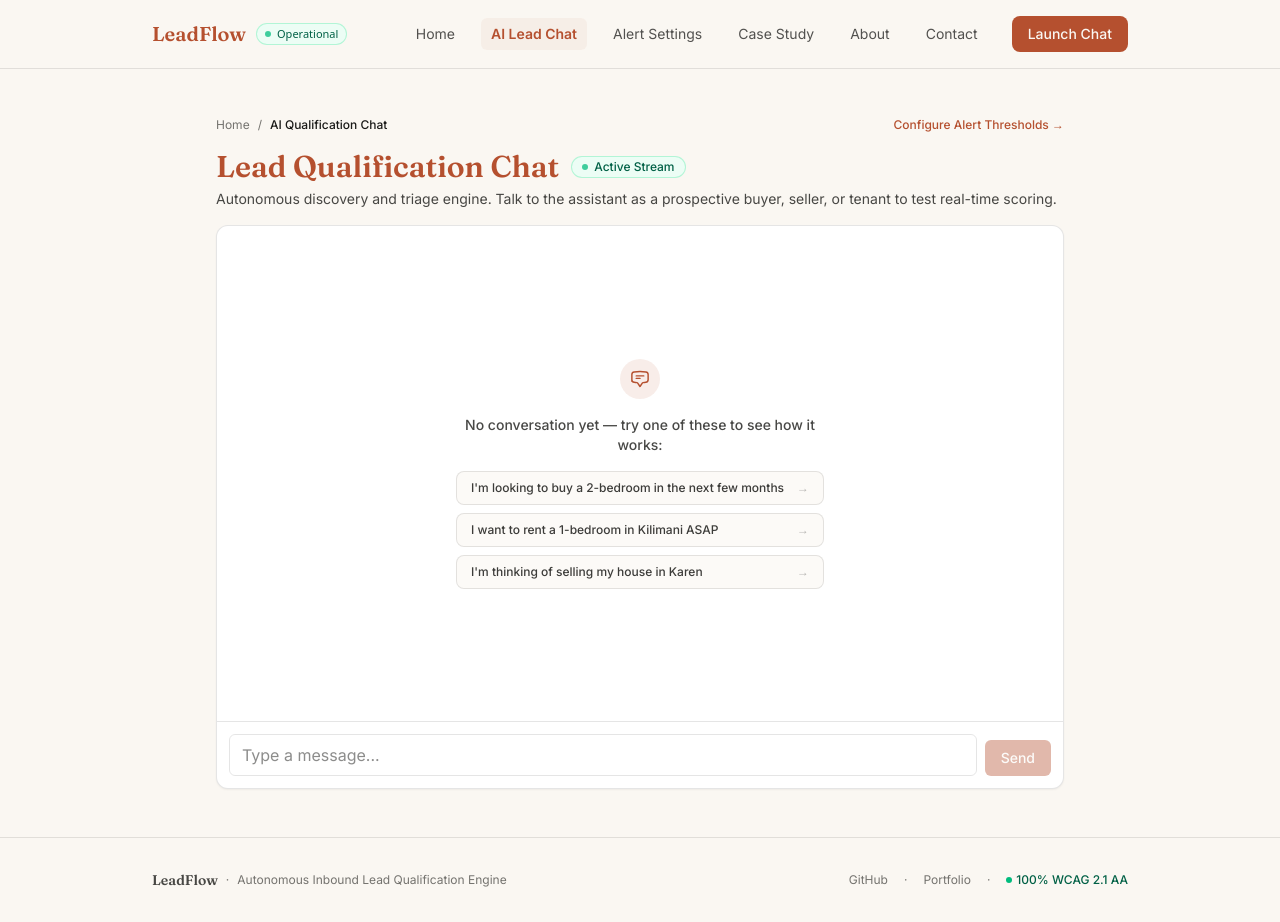
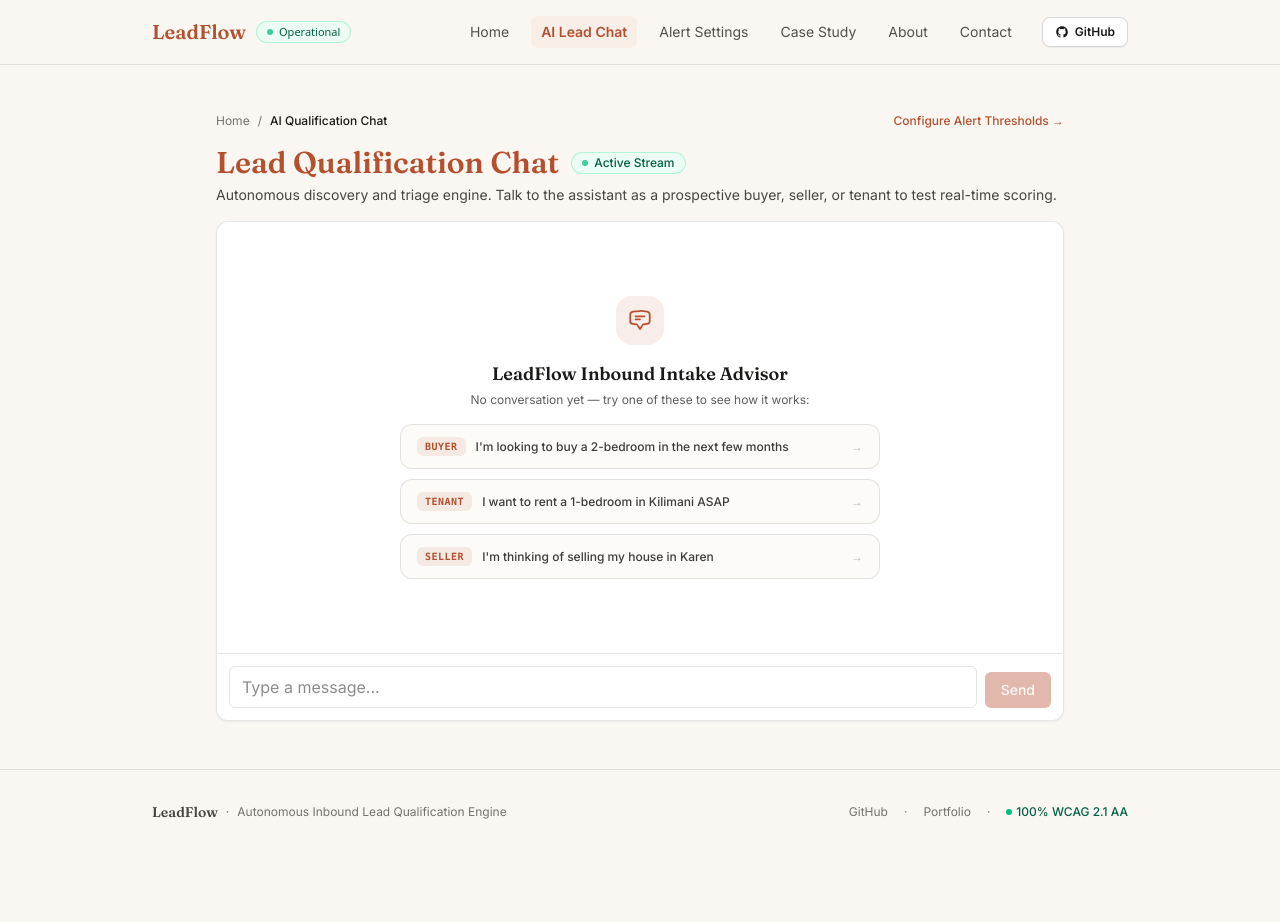
Before and after one commit to Philip8q/leadflow, a Next.js app: page /demo/lead-chat in a window 1280 px wide. After the commit the page ends 854 px from the top, so only its background shows below. Built offline with nearby package versions, Linux system fonts and the light colour scheme.

Commit message:
fix(ui): elevate prompt cards with category tags, fix card 2 icon, and add github navbar button

```diff
--- a/app/demo/lead-chat/page.jsx
+++ b/app/demo/lead-chat/page.jsx
@@ -84,7 +84,7 @@ export default function LeadChatPage() {
     !lastMessage.parts.some(isRenderablePart);
 
   return (
-    <div className="flex h-[calc(100dvh-8rem)] flex-col gap-4">
+    <div className="flex min-h-[600px] h-[calc(100vh-12rem)] flex-col gap-4">
       {/* Breadcrumb Navigation & Controls */}
       <div className="flex flex-col sm:flex-row sm:items-center sm:justify-between gap-2">
         <nav aria-label="Breadcrumb" className="flex items-center gap-2 text-xs text-text/60">
@@ -126,29 +126,47 @@ export default function LeadChatPage() {
           className="flex min-h-0 flex-1 flex-col gap-3 overflow-y-auto overscroll-contain p-4"
         >
           {messages.length === 0 && (
-            <div className="m-auto flex w-full max-w-sm flex-col items-center gap-4 text-center p-2">
-              <div className="h-10 w-10 rounded-full bg-main/10 flex items-center justify-center text-main">
-                <svg className="w-5 h-5" fill="none" viewBox="0 0 24 24" stroke="currentColor" strokeWidth={1.75} aria-hidden="true">
+            <div className="m-auto flex w-full max-w-lg flex-col items-center gap-4 text-center p-4">
+              <div className="h-12 w-12 rounded-2xl bg-main/10 flex items-center justify-center text-main shadow-2xs">
+                <svg className="w-6 h-6" fill="none" viewBox="0 0 24 24" stroke="currentColor" strokeWidth={1.75} aria-hidden="true">
                   <path strokeLinecap="round" strokeLinejoin="round" d="M7.5 8.25h9m-9 3H12m-9.75 1.51c0 1.6 1.123 2.994 2.707 3.227 1.129.166 2.27.293 3.423.379.35.026.67.21.865.501L12 21l2.755-4.133a1.14 1.14 0 01.865-.501 48.172 48.172 0 003.423-.379c1.584-.233 2.707-1.626 2.707-3.228V6.741c0-1.602-1.123-2.995-2.707-3.228A48.394 48.394 0 0012 3c-2.392 0-4.744.175-7.043.513C3.373 3.746 2.25 5.14 2.25 6.741v8.018z" />
                 </svg>
               </div>
-              <p className="text-sm font-medium text-text/80">
-                No conversation yet &mdash; try one of these to see how it
-                works:
+
+              <div>
+                <h2 className="font-heading text-lg font-semibold text-text">
+                  LeadFlow Inbound Intake Advisor
+                </h2>
+                <p className="text-xs text-text/70 mt-1 max-w-md">
+                  No conversation yet &mdash; try one of these to see how it works:
                 </p>
-              <div className="flex w-full flex-col gap-2">
-                {EXAMPLE_PROMPTS.map((example) => (
+              </div>
+
+              <div className="flex w-full flex-col gap-2.5 text-left">
+                {EXAMPLE_PROMPTS.map((example, idx) => {
+                  const tag = idx === 0 ? "BUYER" : idx === 1 ? "TENANT" : "SELLER";
+                  return (
                     <button
                       key={example}
                       type="button"
                       onClick={() => fillExample(example)}
                       aria-label={`Prompt starter: ${example}`}
-                    className="group flex w-full items-center justify-between rounded-lg border border-black/10 bg-bg/60 px-3.5 py-2 text-left text-xs font-medium text-text/85 hover:border-main/40 hover:bg-white hover:text-main hover:shadow-xs transition-all duration-150 focus-visible:outline-2 focus-visible:outline-main focus-visible:outline-offset-2"
+                      className="group flex w-full items-center justify-between gap-3 rounded-xl border border-black/10 bg-bg/50 px-4 py-3 text-left hover:border-main/50 hover:bg-white hover:shadow-xs transition-all duration-150 focus-visible:outline-2 focus-visible:outline-main focus-visible:outline-offset-2"
                     >
-                    <span>{example}</span>
-                    <span className="text-text/30 group-hover:text-main group-hover:translate-x-0.5 transition-all">→</span>
+                      <div className="flex items-center gap-2.5 min-w-0">
+                        <span className="shrink-0 rounded-md bg-main/10 px-2 py-0.5 text-[10px] font-bold tracking-wider text-main font-mono">
+                          {tag}
+                        </span>
+                        <span className="text-xs font-medium text-text/85 truncate group-hover:text-main transition-colors">
+                          {example}
+                        </span>
+                      </div>
+                      <span className="text-text/30 group-hover:text-main group-hover:translate-x-0.5 transition-all text-xs font-bold shrink-0">
+                        →
+                      </span>
                     </button>
-                ))}
+                  );
+                })}
               </div>
             </div>
           )}
--- a/app/page.js
+++ b/app/page.js
@@ -18,7 +18,7 @@ export default function HomePage() {
             href="/demo/lead-chat"
             className="inline-flex items-center justify-center rounded-lg bg-main px-6 py-3.5 font-body font-semibold text-bg shadow-sm hover:opacity-90 transition-opacity focus-visible:outline-2 focus-visible:outline-main focus-visible:outline-offset-2"
           >
-            Launch Live AI Qualification Demo →
+            Launch Qualification Demo →
           </Link>
           <Link
             href="/demo"
@@ -52,7 +52,7 @@ export default function HomePage() {
         <div className="group flex flex-col gap-3 rounded-xl border border-black/10 bg-white p-6 shadow-xs hover:border-black/20 hover:shadow-md hover:-translate-y-0.5 transition-all duration-200">
           <div className="w-10 h-10 rounded-lg bg-main/10 flex items-center justify-center text-main">
             <svg className="w-5 h-5" fill="none" viewBox="0 0 24 24" stroke="currentColor" strokeWidth={1.75} aria-hidden="true">
-              <path strokeLinecap="round" strokeLinejoin="round" d="M3 13.125C3 12.504 3.504 12 4.125 12h2.25c.621 0 1.125.504 1.125 1.125v6.75C7.5 20.496 6.996 21 6.375 21h-2.25A1.125 1.125 0 013 19.875v-6.75zM9.75 8.625c0-.621.504-1.125 1.125-1.125h2.25c.621 0 1.125.504 1.125 1.125v11.25c0 .621-.504 1.125-1.125 1.125h-2.25a1.125 1.125-1.125V8.625zM16.5 4.125c0-.621.504-1.125 1.125-1.125h2.25C20.496 3 21 3.504 21 4.125v15.75c0 .621-.504 1.125-1.125 1.125h-2.25a1.125 1.125-1.125V4.125z" />
+              <path strokeLinecap="round" strokeLinejoin="round" d="M10.5 6h9.75M10.5 6a1.5 1.5 0 11-3 0m3 0a1.5 1.5 0 10-3 0M3.75 6H7.5m3 12h9.75m-9.75 0a1.5 1.5 0 01-3 0m3 0a1.5 1.5 0 00-3 0m-3.75 0H7.5m9-6h3.75m-3.75 0a1.5 1.5 0 01-3 0m3 0a1.5 1.5 0 00-3 0m-9.75 0h9.75" />
             </svg>
           </div>
           <h3 className="font-heading text-xl font-semibold text-text">
@@ -109,16 +109,23 @@ export default function HomePage() {
       <section className="flex flex-col gap-4 border-t border-black/10 pt-10">
         <div className="flex flex-col sm:flex-row sm:items-center justify-between gap-4">
           <div>
+            <div className="flex items-center gap-2 mb-1.5">
+              <span className="rounded bg-black/5 px-2 py-0.5 text-[10px] font-mono font-semibold uppercase tracking-wider text-text/70">
+                Architecture Brief
+              </span>
+              <span className="text-xs text-text/40">·</span>
+              <span className="text-xs text-text/60">Zod Tool Contract</span>
+            </div>
             <h2 className="font-heading text-2xl font-semibold text-text">
               Engineering Architecture & Case Study
             </h2>
-            <p className="text-sm text-text/75 mt-1">
-              Deep dive into how we decoupled conversational entity extraction from deterministic scoring.
+            <p className="text-sm text-text/75 mt-1 max-w-xl">
+              Deep dive into how we decoupled conversational entity extraction from deterministic scoring to eliminate model hallucinations.
             </p>
           </div>
           <Link
             href="/case-study"
-            className="group inline-flex items-center gap-1 text-sm font-semibold text-main hover:underline"
+            className="group inline-flex shrink-0 items-center gap-1 text-sm font-semibold text-main hover:underline"
           >
             <span>Read Full Case Study</span>
             <span className="inline-block transition-transform duration-200 group-hover:translate-x-1">→</span>
--- a/components/Nav.jsx
+++ b/components/Nav.jsx
@@ -26,7 +26,7 @@ function Nav() {
             className="font-heading text-xl font-semibold text-main rounded focus-visible:outline-2 focus-visible:outline-main focus-visible:outline-offset-2 flex items-center gap-2.5"
           >
             <span>LeadFlow</span>
-            <span className="inline-flex items-center gap-1.5 text-[11px] font-sans font-medium text-emerald-800 bg-emerald-50 px-2 py-0.5 rounded-full border border-emerald-200/80">
+            <span className="inline-flex items-center gap-1.5 text-[11px] font-sans font-medium text-emerald-800 bg-emerald-50 px-2.5 py-0.5 rounded-full border border-emerald-200/80">
               <span className="h-1.5 w-1.5 rounded-full bg-emerald-500 animate-pulse" aria-hidden="true" />
               Operational
             </span>
@@ -48,7 +48,7 @@ function Nav() {
         <nav
           id="primary-nav"
           aria-label="Primary navigation"
-          className={`${open ? "flex" : "hidden"} absolute left-0 right-0 top-[65px] flex-col gap-4 border-b border-black/10 bg-bg px-6 py-6 shadow-lg sm:static sm:flex sm:flex-row sm:items-center sm:gap-4 sm:border-none sm:bg-transparent sm:p-0 sm:shadow-none`}
+          className={`${open ? "flex" : "hidden"} absolute left-0 right-0 top-[65px] flex-col gap-4 border-b border-black/10 bg-bg px-6 py-6 shadow-lg sm:static sm:flex sm:flex-row sm:items-center sm:gap-3 sm:border-none sm:bg-transparent sm:p-0 sm:shadow-none`}
         >
           {LINKS.map((link) => {
             const isActive = pathname === link.href;
@@ -68,13 +68,18 @@ function Nav() {
             );
           })}
 
-          <Link
-            href="/demo/lead-chat"
-            className="inline-flex items-center justify-center rounded-lg bg-main px-4 py-2 text-sm font-medium text-bg hover:opacity-90 active:scale-98 transition-all focus-visible:outline-2 focus-visible:outline-main focus-visible:outline-offset-2 sm:ml-2"
+          <a
+            href="https://github.com/Philip8q/leadflow"
+            target="_blank"
+            rel="noopener noreferrer"
+            className="inline-flex items-center gap-1.5 rounded-lg border border-black/15 bg-white px-3 py-1.5 text-xs font-semibold text-text hover:bg-black/5 hover:border-black/30 transition-all focus-visible:outline-2 focus-visible:outline-main focus-visible:outline-offset-2 sm:ml-2 shadow-2xs"
             onClick={() => setOpen(false)}
           >
-            Launch Chat
-          </Link>
+            <svg className="w-3.5 h-3.5" viewBox="0 0 24 24" fill="currentColor" aria-hidden="true">
+              <path fillRule="evenodd" clipRule="evenodd" d="M12 2C6.477 2 2 6.484 2 12.017c0 4.425 2.865 8.18 6.839 9.504.5.092.682-.217.682-.483 0-.237-.008-.868-.013-1.703-2.782.605-3.369-1.343-3.369-1.343-.454-1.158-1.11-1.466-1.11-1.466-.908-.62.069-.608.069-.608 1.003.07 1.53 1.032 1.53 1.032.892 1.53 2.341 1.088 2.91.832.092-.647.35-1.088.636-1.338-2.22-.253-4.555-1.113-4.555-4.951 0-1.093.39-1.988 1.029-2.688-.103-.253-.446-1.272.098-2.65 0 0 .84-.27 2.75 1.026A9.564 9.564 0 0112 6.844c.85.004 1.705.115 2.504.337 1.909-1.296 2.747-1.027 2.747-1.027.546 1.379.202 2.398.1 2.651.64.7 1.028 1.595 1.028 2.688 0 3.848-2.339 4.695-4.566 4.943.359.309.678.92.678 1.855 0 1.338-.012 2.419-.012 2.747 0 .268.18.58.688.482A10.019 10.019 0 0022 12.017C22 6.484 17.522 2 12 2z" />
+            </svg>
+            <span>GitHub</span>
+          </a>
         </nav>
       </div>
     </header>
```
Lines whose indentation alone changed are shown as unchanged.
